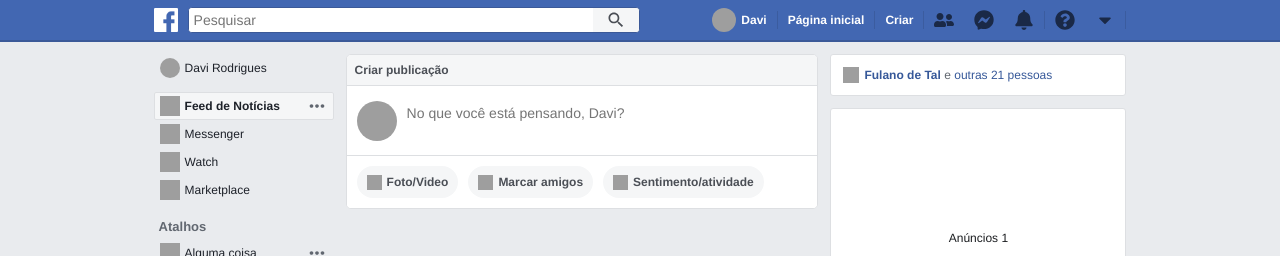
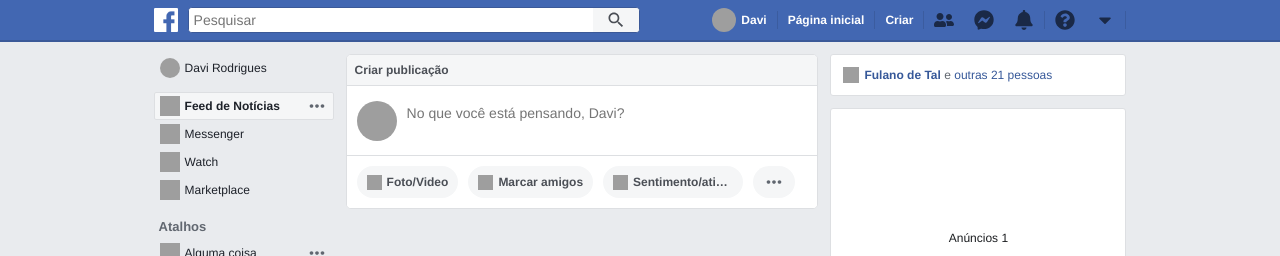
Before and after one commit to dav1rm/facebook-clone, a React (Create React App) app: page / in a window 1280 px wide. Shown: the top 256 px of the page. Built offline with nearby package versions, Linux system fonts and the light colour scheme; grey boxes are pictures that could not be loaded.

Commit message:
corrige estilo do component new post

```diff
--- a/src/components/NewPost/index.js
+++ b/src/components/NewPost/index.js
@@ -1,6 +1,6 @@
 import React from 'react';
 
-import { Container } from './styles';
+import { Container, IconMore } from './styles';
 
 export default function NewPost() {
   return (
@@ -21,21 +21,24 @@
             src="https://www.generationsforpeace.org/wp-content/uploads/2018/03/empty.jpg"
             alt="Foto"
           />
-          Foto/Video
+          <span> Foto/Video</span>
         </button>
         <button>
           <img
             src="https://www.generationsforpeace.org/wp-content/uploads/2018/03/empty.jpg"
             alt="Marcar"
           />
-          Marcar amigos
+          <span>Marcar amigos</span>
         </button>
         <button>
           <img
             src="https://www.generationsforpeace.org/wp-content/uploads/2018/03/empty.jpg"
             alt="Sentimento"
           />
-          Sentimento/atividade
+          <span>Sentimento/atividade</span>
+        </button>
+        <button>
+          <IconMore />
         </button>
       </div>
     </Container>
--- a/src/components/NewPost/styles.js
+++ b/src/components/NewPost/styles.js
@@ -1,4 +1,10 @@
 import styled from 'styled-components';
+import { MdMoreHoriz } from 'react-icons/md';
+
+export const IconMore = styled(MdMoreHoriz)`
+  font-size: 22px;
+  color: #616770;
+`;
 
 export const Container = styled.div`
   display: flex;
@@ -65,6 +71,17 @@
 
       &:last-child {
         margin-right: 0;
+
+        img {
+          margin-right: 0;
+        }
+      }
+
+      span {
+        max-width: 100px;
+        white-space: nowrap;
+        overflow: hidden;
+        text-overflow: ellipsis;
       }
 
       img {
@@ -72,6 +89,10 @@
         height: 15px;
         margin-right: 5px;
       }
+
+      &:hover {
+        background-color: #ebedf0;
+      }
     }
   }
 `;
```
